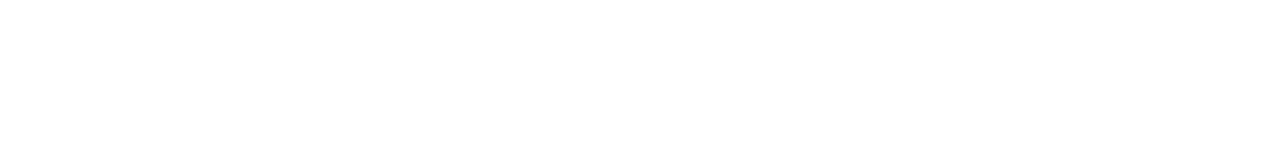
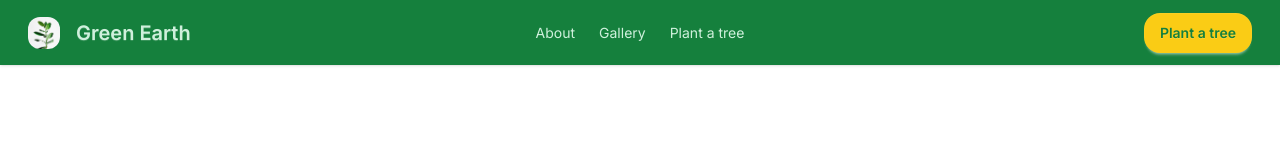
Before and after one commit to fahmida-oni2/my-green-earth-repo, a plain HTML site: page index.html in a window 1280 px wide. Drawn offline with nearby package versions, Linux system fonts and the light colour scheme; a web font is replaced by a local one.

Commit message:
added navbar

```diff
--- a/index.html
+++ b/index.html
@@ -12,7 +12,41 @@
     <link href="https://fonts.googleapis.com/css2?family=Hind+Madurai:wght@300;400;500;600;700&family=Hind+Siliguri:wght@300;400;500;600;700&family=Inter:ital,opsz,wght@0,14..32,100..900;1,14..32,100..900&family=Merriweather:ital,opsz,wght@0,18..144,300..900;1,18..144,300..900&family=Noto+Serif:ital,wght@0,100..900;1,100..900&family=Open+Sans:ital,wght@0,300..800;1,300..800&family=Poppins:ital,wght@0,100;0,200;0,300;0,400;0,500;0,600;0,700;0,800;0,900;1,100;1,200;1,300;1,400;1,500;1,600;1,700;1,800;1,900&family=Raleway:ital,wght@0,100..900;1,100..900&family=Roboto:ital,wght@0,100..900;1,100..900&family=Tiro+Bangla:ital@0;1&family=Work+Sans:ital,wght@0,100..900;1,100..900&display=swap" rel="stylesheet">
     <link rel="stylesheet" href="style.css">
 </head>
-<body>
+<body class="inter">
+    <header>
+        <nav>
+            <div class="navbar bg-[#15803D] shadow-sm">
+  <div class="navbar-start ml-5">
+    <div class="dropdown">
+      <div tabindex="0" role="button" class="btn btn-ghost lg:hidden">
+        <svg xmlns="http://www.w3.org/2000/svg" class="h-5 w-5" fill="none" viewBox="0 0 24 24" stroke="currentColor"> <path stroke-linecap="round" stroke-linejoin="round" stroke-width="2" d="M4 6h16M4 12h8m-8 6h16" /> </svg>
+      </div>
+      <ul
+        tabindex="0"
+        class="menu menu-sm dropdown-content bg-white rounded-box z-1 mt-3 w-52 p-2 shadow">
+        <li><a>About</a></li>
+        <li>
+          <a>Gallery</a>
+        </li>
+        <li><a>Plant a tree</a></li>
+      </ul>
+    </div class="text-[#CFF0DC]">
+    <img src="./assets/about.png" alt="" class="h-8 w-8 rounded-xl" >
+    <a class="btn btn-primary bg-transparent border-none text-xl text-[#CFF0DC] shadow-none ">Green Earth</a>
+  </div>
+  <div class="navbar-center hidden lg:flex">
+    <ul class="menu menu-horizontal px-1 text-[#CFF0DC] ">
+      <li><a>About</a></li>
+      <li><a>Gallery</a></li>
+      <li><a>Plant a tree</a></li>
+    </ul>
+  </div>
+  <div class="navbar-end mr-5">
+    <a class="btn rounded-2xl bg-[#FACC15] text-[#15803D] border-none">Plant a tree</a>
+  </div>
+</div>
+        </nav>
 
+    </header>
 </body>
 </html>
```
Also changed, not shown: style.css (line endings or trailing spaces).
